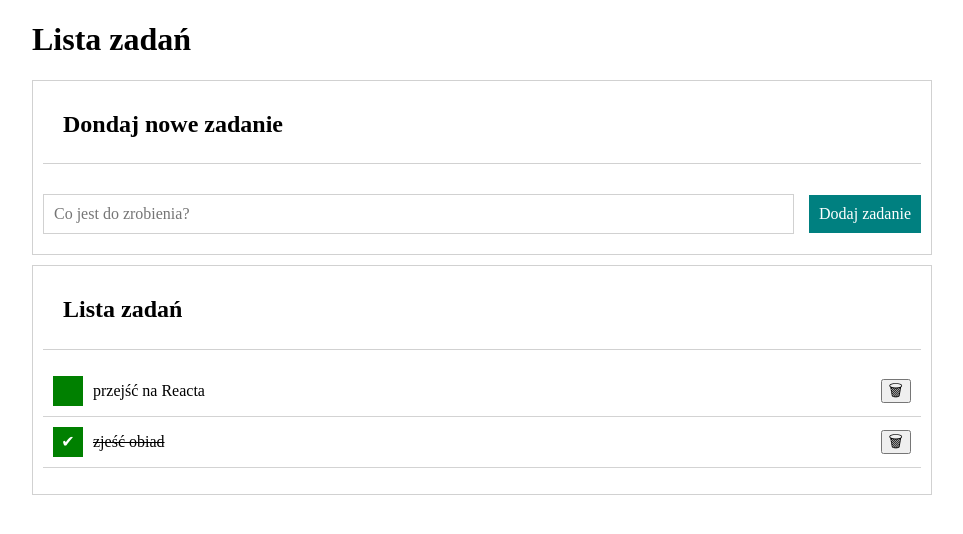
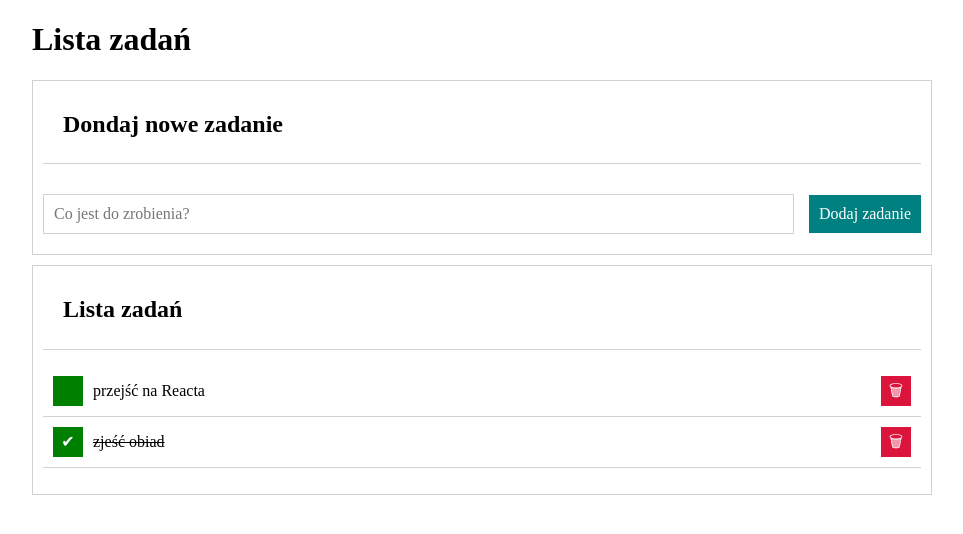
Before and after one commit to SzymonFrontDev/Todo-List-React, a React (Create React App) app: page / in a window 1280 px wide. Shown: the top 534 px of the page, without its empty margins (158-1121 px from the left). Built offline with nearby package versions, Linux system fonts and the light colour scheme.

Commit message:
added new styles

```diff
--- a/src/Tasks/style.css
+++ b/src/Tasks/style.css
@@ -37,3 +37,21 @@
 .list__button--done:active {
     background-color: hsl(120, 98%, 35%);
 }
+
+.button__removeTask {
+    background-color: hsl(348, 83%, 47%);
+    color: white;
+    width: 30px;
+    height: 30px;
+    padding: 0;
+    border: none;
+    transition: 0.5s;
+}
+
+.button__removeTask:hover {
+    background-color: hsl(348, 80%, 57%);
+}
+
+.button__removeTask:active {
+    background-color: hsl(348, 89%, 67%);
+}
```
